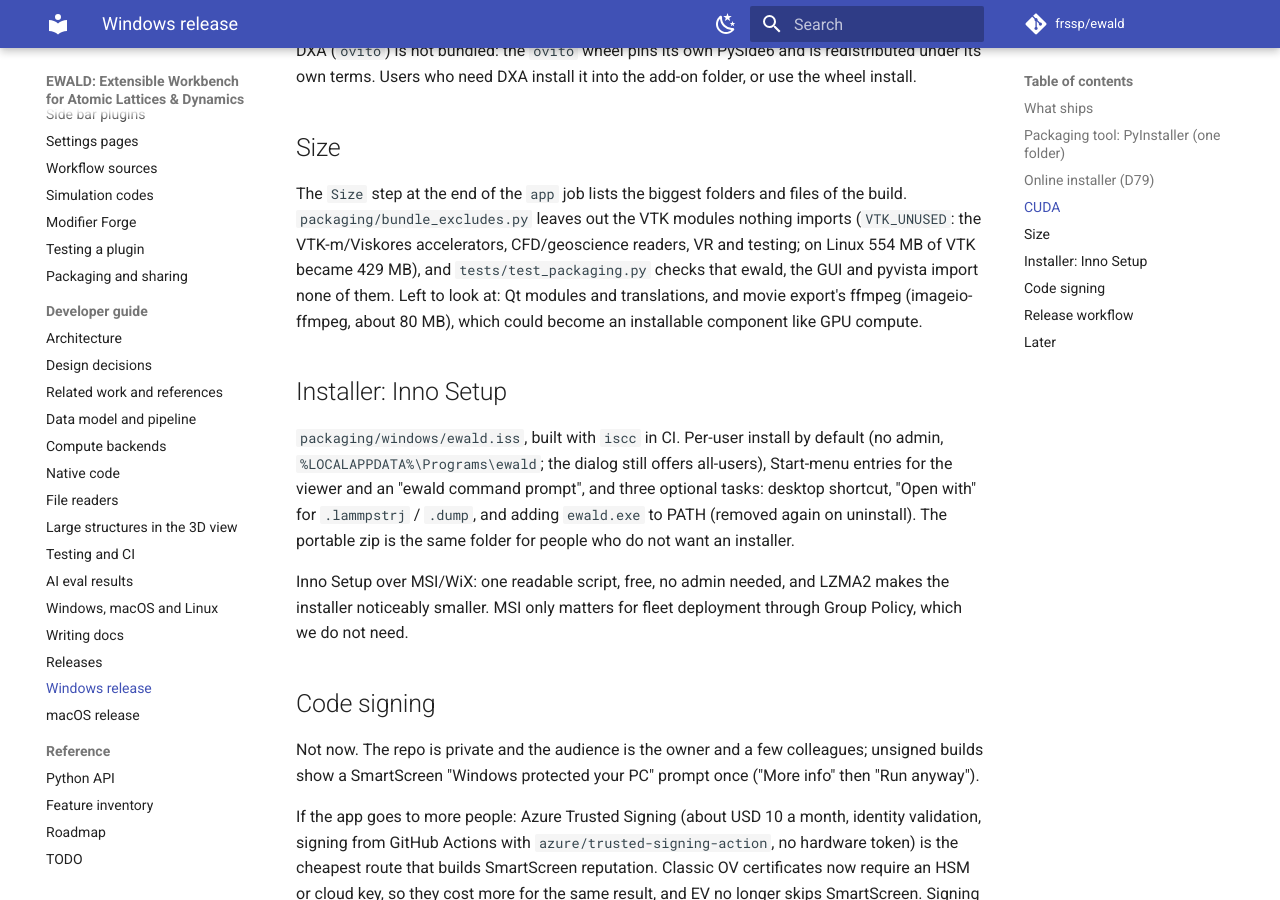
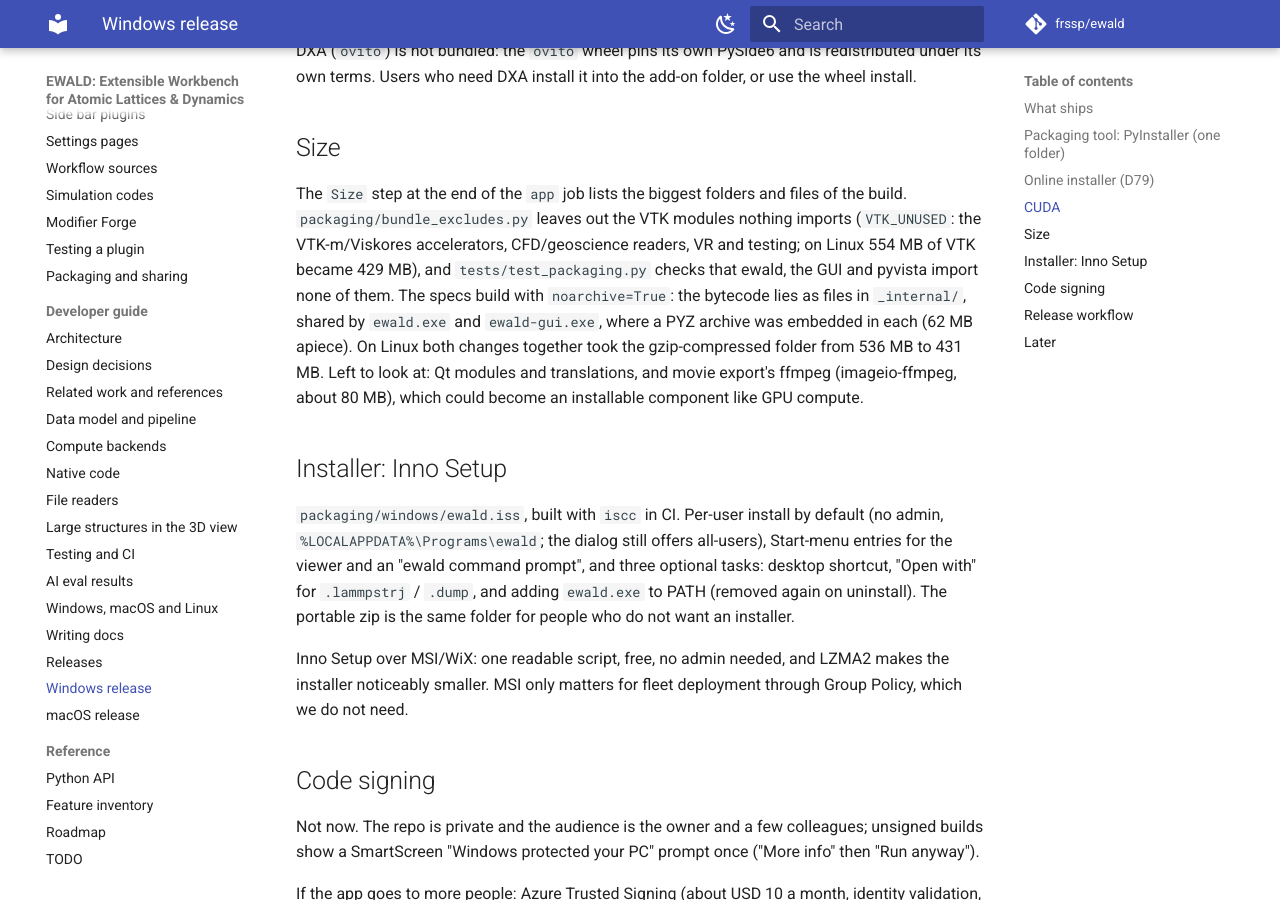
Before and after one commit to frssp/ewald, an MkDocs documentation site: the page built from docs/developer/windows-release.md, in a window 1280 px wide and 900 px high, scrolled down 3407 px. Built offline with MkDocs 1.6.1 and Material for MkDocs 9.7.7, drawn with Linux system fonts in a browser that asks for light colours; comment, search, counter and statistics services are not loaded.

Commit message:
Share the frozen apps' bytecode between both executables (noarchive)
Each EXE embedded its own 62 MB PYZ; with noarchive the .pyc files sit once in _internal/.

Co-Authored-By: Claude Opus 5.5 <noreply@anthropic.com>

```diff
--- a/docs/developer/windows-release.md
+++ b/docs/developer/windows-release.md
@@ -121,7 +121,9 @@ The `Size` step at the end of the `app` job lists the biggest folders and files
 `packaging/bundle_excludes.py` leaves out the VTK modules nothing imports (`VTK_UNUSED`: the
 VTK-m/Viskores accelerators, CFD/geoscience readers, VR and testing; on Linux 554 MB of VTK
 became 429 MB), and `tests/test_packaging.py` checks that ewald, the GUI and pyvista import none
-of them. Left to look at: Qt modules and translations, and movie export's ffmpeg
+of them. The specs build with `noarchive=True`: the bytecode lies as files in `_internal/`, shared
+by `ewald.exe` and `ewald-gui.exe`, where a PYZ archive was embedded in each (62 MB apiece). On
+Linux both changes together took the gzip-compressed folder from 536 MB to 431 MB. Left to look at: Qt modules and translations, and movie export's ffmpeg
 (imageio-ffmpeg, about 80 MB), which could become an installable component like GPU compute.
 
 ## Installer: Inno Setup
```
Also changed, not shown: 2 other files.
